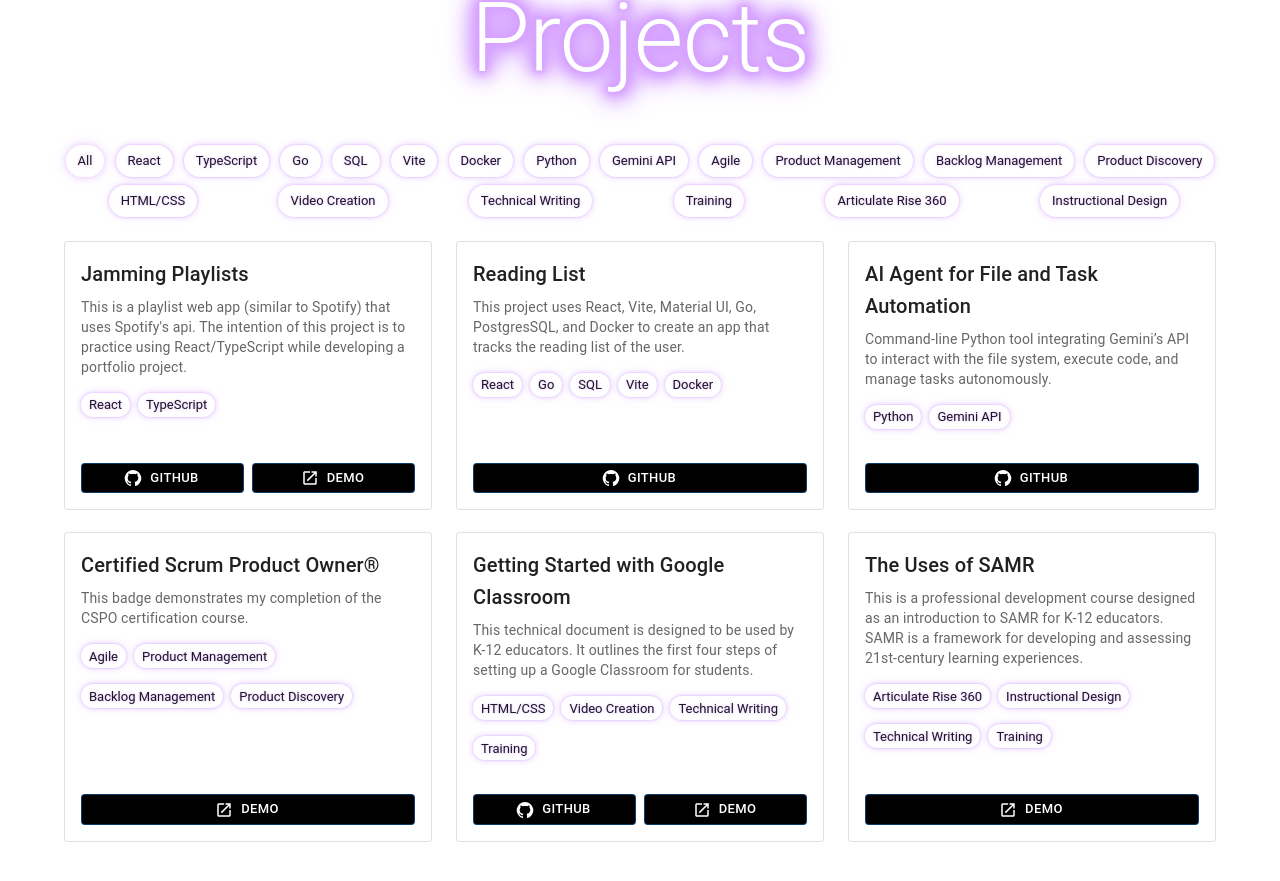
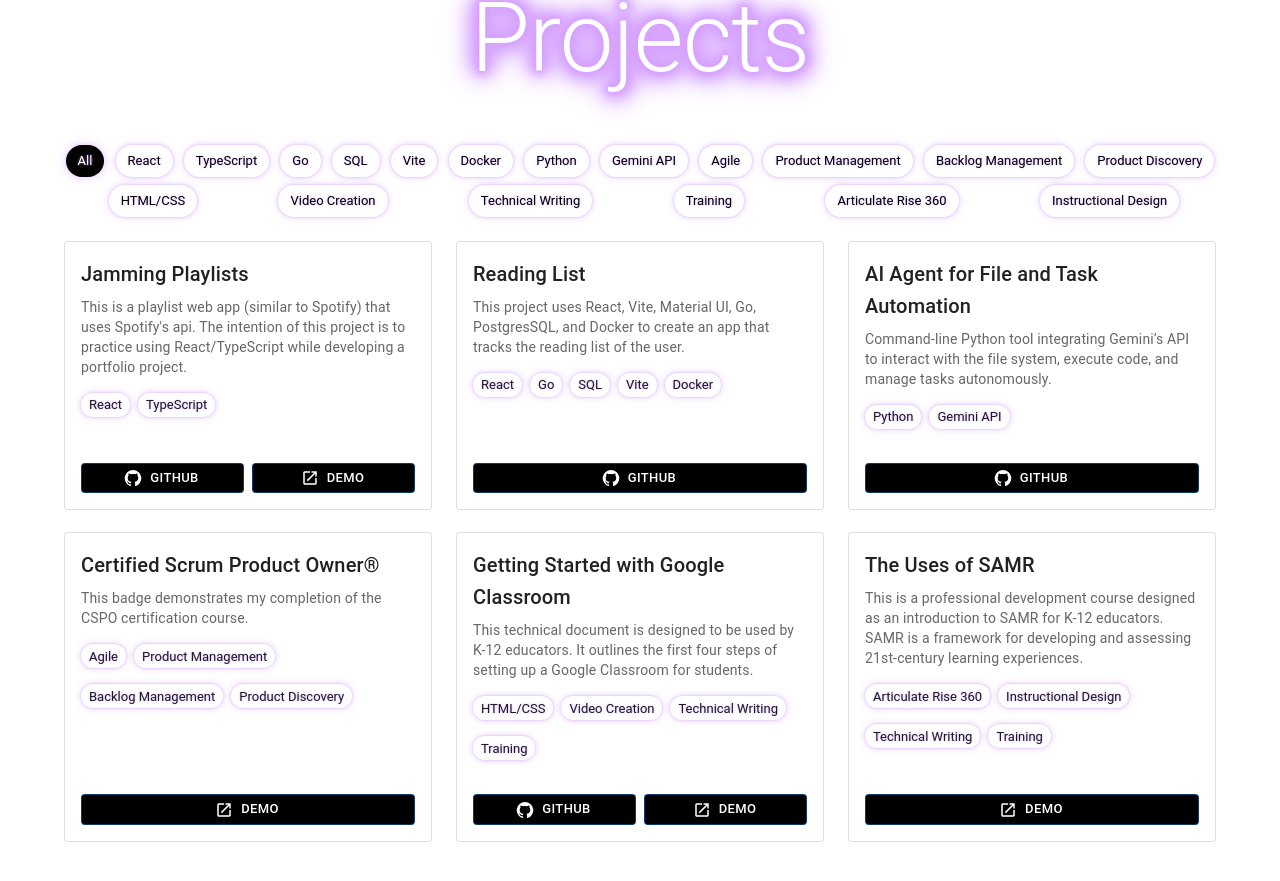
Before and after one commit to cjp0421/my-portfolio, a React (Vite) app: page / in a window 1280 px wide. Shown: the part 1845-2726 px from the top of the page. Built offline with nearby package versions, Linux system fonts and the light colour scheme.

Commit message:
add test/implementation for displaying visual indicator that a filter has been selected

```diff
--- a/src/components/projects/Projects.css
+++ b/src/components/projects/Projects.css
@@ -19,7 +19,7 @@
 }
 
 .neon-purple-soft-filter-chip {
-  color: inherit;
+  /* color: inherit; */
   text-shadow:
     0 0 1px rgba(187, 110, 255, 0.3),
     0 0 2px rgba(187, 110, 255, 0.25),
--- a/src/components/projects/Projects.tsx
+++ b/src/components/projects/Projects.tsx
@@ -44,15 +44,15 @@ export function Projects() {
             rowGap: 1
           }}
         >
-          {filters.map(filter => (
-            <Tooltip title="Click to filter projects">
+          {filters.map((filter: string) => (
+            <Tooltip key={filter} title="Click to filter projects">
               <Chip
-                key={filter}
                 label={filter}
                 clickable
                 className='neon-purple-soft-filter-chip'
                 sx={{
-                  backgroundColor: "#fff"
+                  backgroundColor: filter === activeFilter ? "#000" : "#fff",
+                  color: filter === activeFilter ? "#fff" : "#000"
                 }}
                 onClick={() => handleChipClick(filter)}
                 aria-pressed={filter === activeFilter}
```
Also changed, not shown: 1 other file (tests, documents, lock files or other folders).
